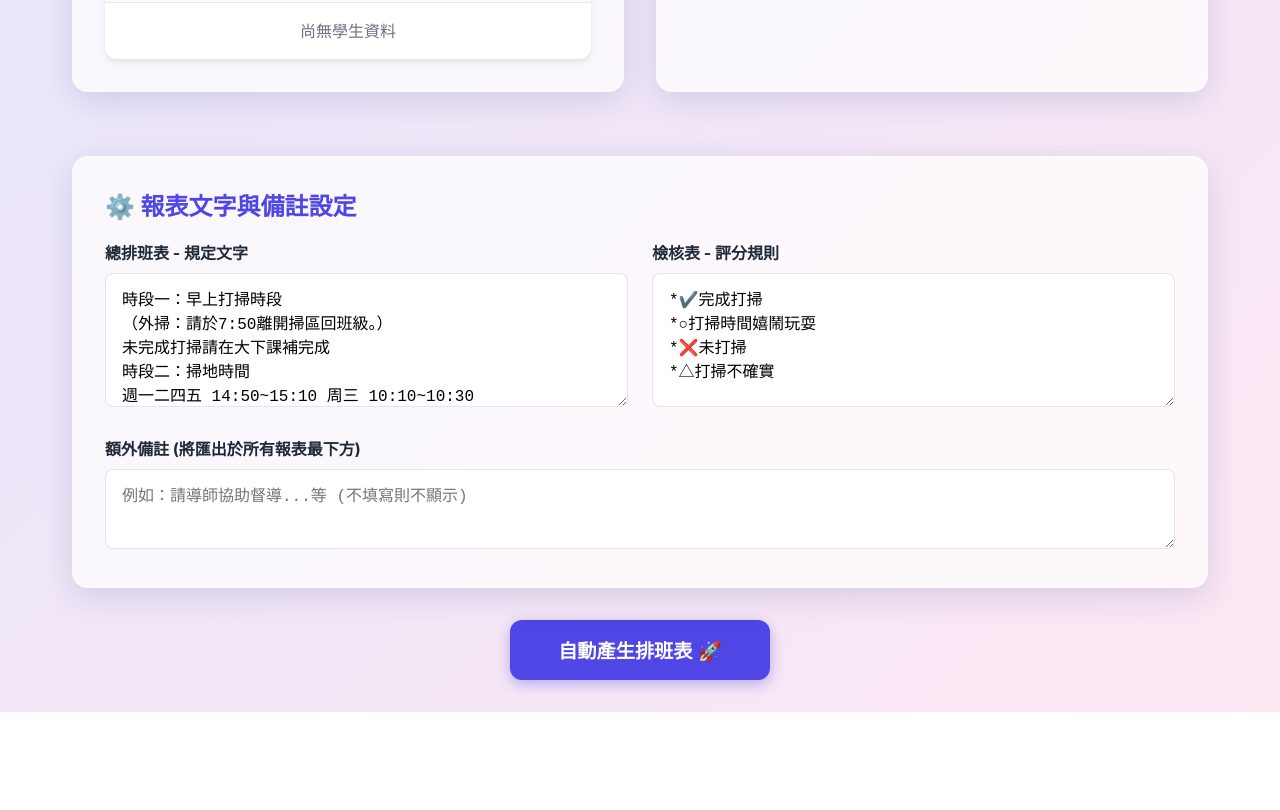
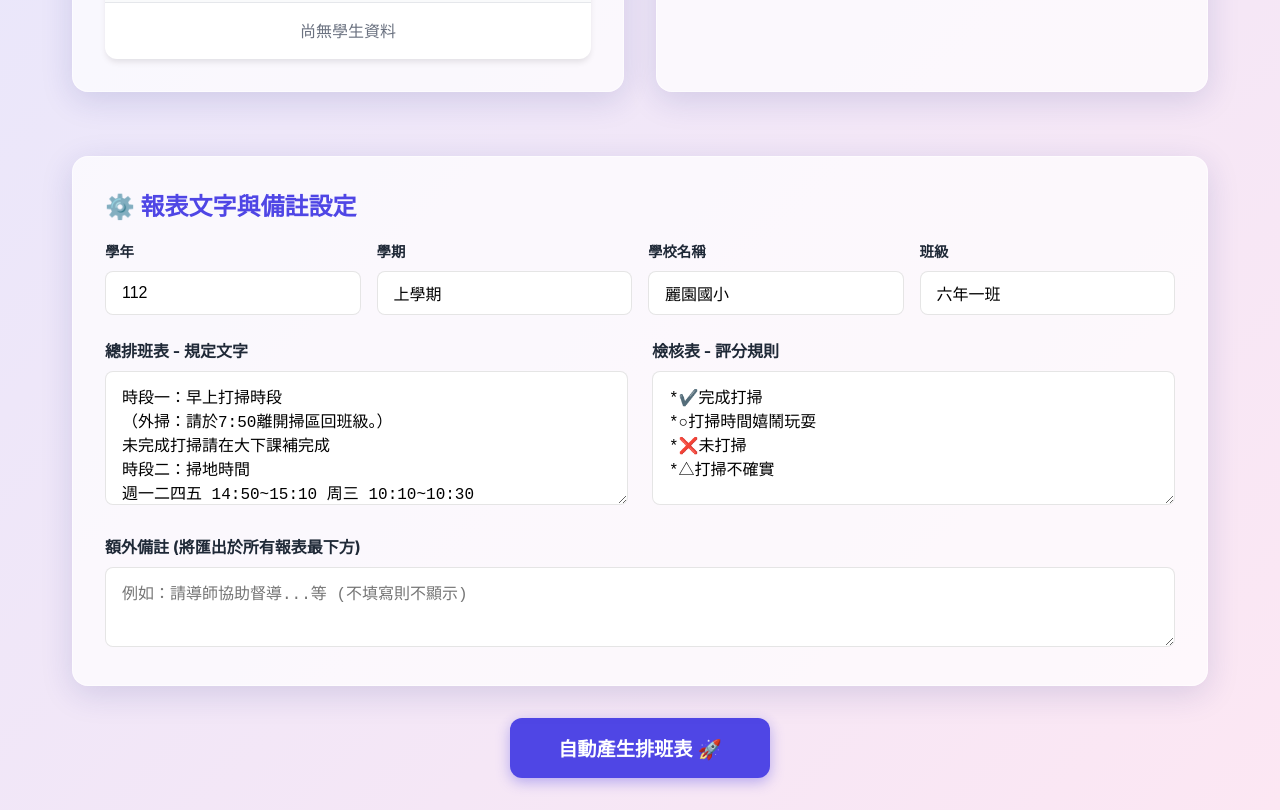
Before and after one commit to chy23/Auto_CLNsched, a React (Vite) app: page / in a window 1280 px wide. Shown: the part 1262-2072 px from the top of the page. Before the commit the page ends 1974 px from the top, so only its background shows below. Built offline with nearby package versions, Linux system fonts and the light colour scheme.

Commit message:
Add customizable title fields (year, semester, school, class)

```diff
--- a/src/App.jsx
+++ b/src/App.jsx
@@ -36,7 +36,11 @@ function App() {
     return saved ? JSON.parse(saved) : {
       scheduleRules: "時段一：早上打掃時段\n（外掃：請於7:50離開掃區回班級。）\n未完成打掃請在大下課補完成\n時段二：掃地時間\n週一二四五 14:50~15:10 周三 10:10~10:30\n（請詳細完成掃地工作，並於掃地時間結束前3分鐘返回班級）",
       checklistRules: "*✔️完成打掃\n*○打掃時間嬉鬧玩耍\n*❌未打掃\n*△打掃不確實",
-      extraNotes: ""
+      extraNotes: "",
+      school: "麗園國小",
+      year: "112",
+      semester: "上學期",
+      className: "六年一班"
     };
   });
 
--- a/src/components/ChecklistView.jsx
+++ b/src/components/ChecklistView.jsx
@@ -33,7 +33,15 @@ function ChecklistView({ schedule, settings }) {
       if (areaInfo && areaInfo.deputyName) chiefStr += `【代理股長：${areaInfo.deputyName}】`;
 
       // Row 0: Title
-      data.push([`麗園國小掃地工作檢核表 - ${area}    ${chiefStr}`]);
+      const titleParts = [];
+      if (settings.year) titleParts.push(`${settings.year}學年度`);
+      if (settings.semester) titleParts.push(settings.semester);
+      if (settings.school) titleParts.push(settings.school);
+      if (settings.className) titleParts.push(settings.className);
+      titleParts.push(`掃地工作檢核表 - ${area}    ${chiefStr}`);
+      const fullTitle = titleParts.join(' ');
+
+      data.push([fullTitle]);
       merges.push({ s: { r: 0, c: 0 }, e: { r: 0, c: columns.length + 1 } });
 
       // Row 1: 打掃範圍 & Rules
@@ -149,7 +157,7 @@ function ChecklistView({ schedule, settings }) {
       {Object.keys(groupedTasks).map(area => (
         <div key={area} style={{ pageBreakInside: 'avoid', marginBottom: '3rem' }}>
           <div style={{ textAlign: 'center', marginBottom: '1rem' }}>
-            <h3 style={{ margin: 0 }}>掃地工作檢核表 - {area}</h3>
+            <h3 style={{ margin: 0 }}>{[settings.year ? `${settings.year}學年度` : '', settings.semester, settings.school, settings.className, `掃地工作檢核表 - ${area}`].filter(Boolean).join(' ')}</h3>
           </div>
 
           <div style={{ marginBottom: '1rem', fontSize: '0.8rem', color: 'var(--text-muted)', whiteSpace: 'pre-wrap' }}>
--- a/src/components/ScheduleView.jsx
+++ b/src/components/ScheduleView.jsx
@@ -111,7 +111,15 @@ function ScheduleView({ schedule, setSchedule, students, settings }) {
     const merges = [];
 
     // Row 0: Title
-    data.push(['麗園國小掃地工作表']);
+    const titleParts = [];
+    if (settings.year) titleParts.push(`${settings.year}學年度`);
+    if (settings.semester) titleParts.push(settings.semester);
+    if (settings.school) titleParts.push(settings.school);
+    if (settings.className) titleParts.push(settings.className);
+    titleParts.push('掃地工作表');
+    const fullTitle = titleParts.join(' ');
+
+    data.push([fullTitle]);
     merges.push({ s: { r: 0, c: 0 }, e: { r: 0, c: 3 } });
 
     // Row 1: Rules
@@ -257,7 +265,7 @@ function ScheduleView({ schedule, setSchedule, students, settings }) {
       )}
 
       <div className="print-header" style={{ display: 'none', textAlign: 'center', marginBottom: '1rem' }}>
-        <h2>掃地工作表</h2>
+        <h2>{[settings.year ? `${settings.year}學年度` : '', settings.semester, settings.school, settings.className, '掃地工作表'].filter(Boolean).join(' ')}</h2>
       </div>
 
       <div className="table-container" style={{ boxShadow: 'none', border: '1px solid #e5e7eb' }}>
--- a/src/components/SettingsManager.jsx
+++ b/src/components/SettingsManager.jsx
@@ -11,6 +11,25 @@ function SettingsManager({ settings, setSettings }) {
       <h2 style={{ color: 'var(--primary-color)' }}>⚙️ 報表文字與備註設定</h2>
 
       <div style={{ display: 'grid', gridTemplateColumns: '1fr 1fr', gap: '1.5rem', marginTop: '1rem' }}>
+        <div style={{ gridColumn: '1 / -1', display: 'flex', gap: '1rem', flexWrap: 'wrap' }}>
+          <div style={{ flex: 1, minWidth: '120px' }}>
+            <h4 style={{ marginBottom: '0.5rem', fontSize: '0.9rem' }}>學年</h4>
+            <input type="text" name="year" className="form-control" value={settings.year || ''} onChange={handleChange} placeholder="e.g. 112" />
+          </div>
+          <div style={{ flex: 1, minWidth: '120px' }}>
+            <h4 style={{ marginBottom: '0.5rem', fontSize: '0.9rem' }}>學期</h4>
+            <input type="text" name="semester" className="form-control" value={settings.semester || ''} onChange={handleChange} placeholder="e.g. 上學期" />
+          </div>
+          <div style={{ flex: 1, minWidth: '150px' }}>
+            <h4 style={{ marginBottom: '0.5rem', fontSize: '0.9rem' }}>學校名稱</h4>
+            <input type="text" name="school" className="form-control" value={settings.school || ''} onChange={handleChange} placeholder="e.g. 麗園國小" />
+          </div>
+          <div style={{ flex: 1, minWidth: '120px' }}>
+            <h4 style={{ marginBottom: '0.5rem', fontSize: '0.9rem' }}>班級</h4>
+            <input type="text" name="className" className="form-control" value={settings.className || ''} onChange={handleChange} placeholder="e.g. 六年一班" />
+          </div>
+        </div>
+
         <div>
           <h4 style={{ marginBottom: '0.5rem' }}>總排班表 - 規定文字</h4>
           <textarea
```
